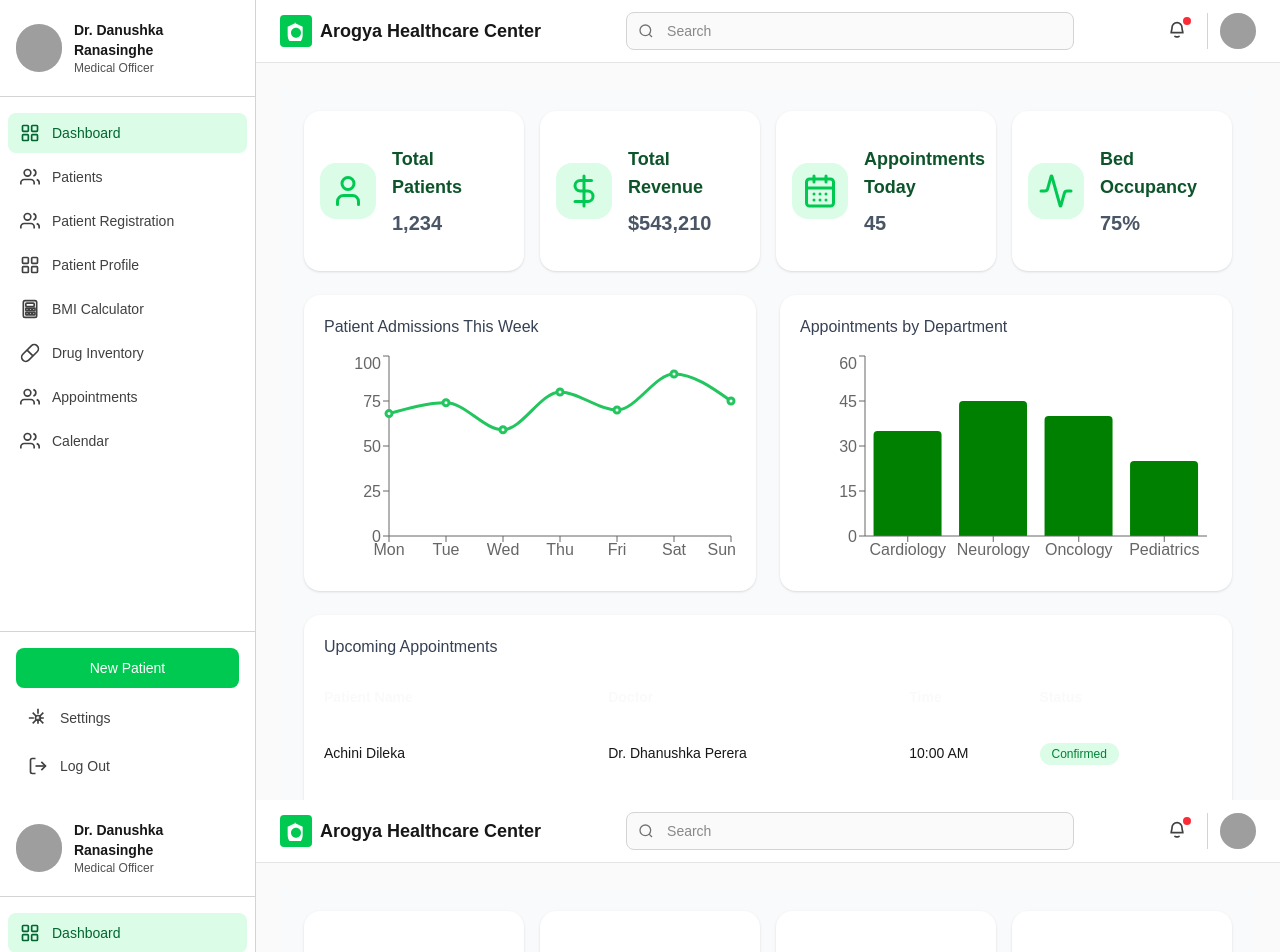
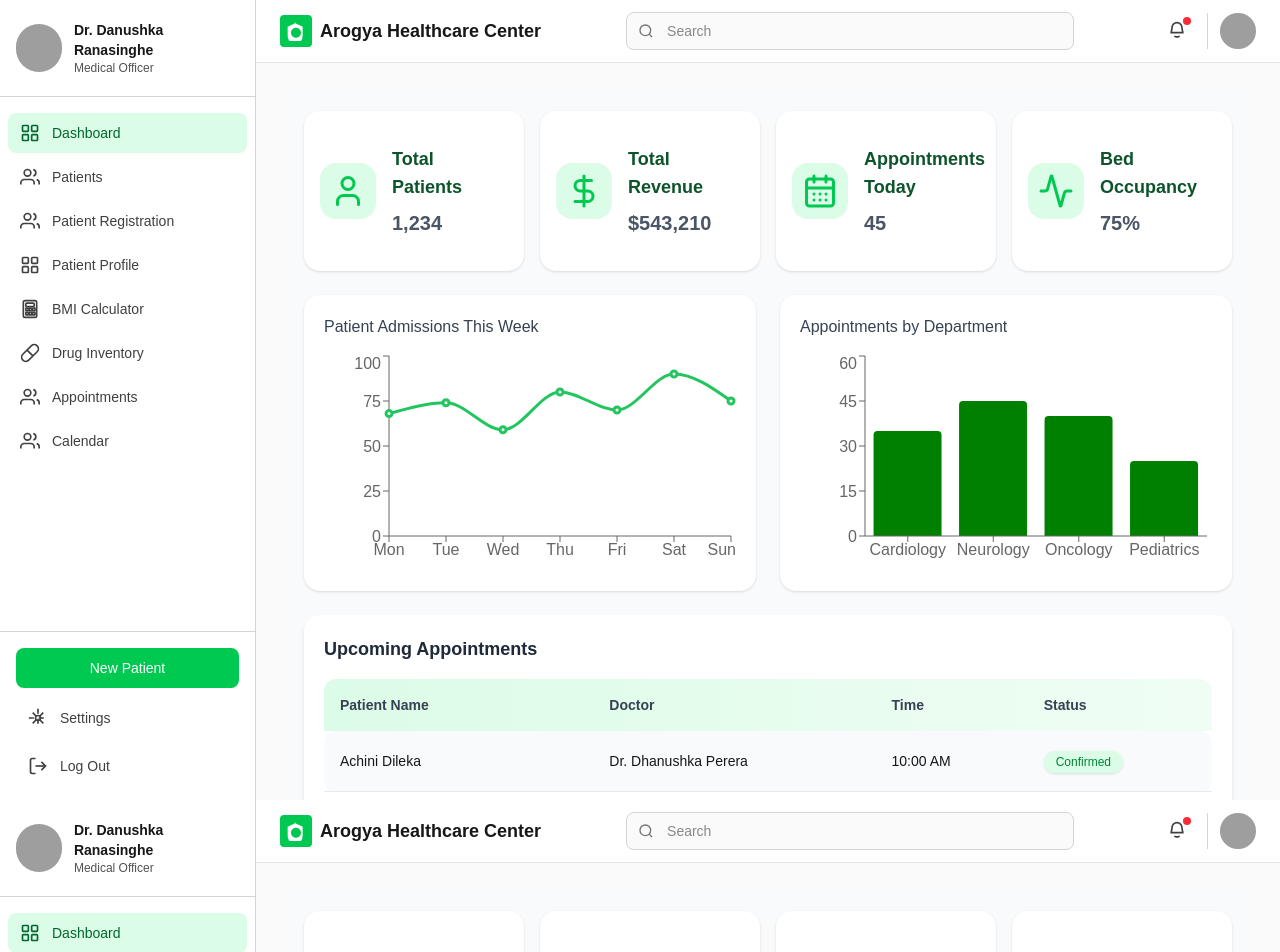
Before and after one commit to Arogya-Medical-Center/aroga-frontend, a Next.js app: page /dashboard/admin in a window 1280 px wide. Shown: the top 952 px of the page. Built offline with nearby package versions, Linux system fonts and the light colour scheme; grey boxes are pictures that could not be loaded.

Commit message:
modify appointment table

```diff
--- a/src/app/components/admin_dashboard/AppointmentTable.tsx
+++ b/src/app/components/admin_dashboard/AppointmentTable.tsx
@@ -28,26 +28,30 @@ export default function AppointmentTable() {
   };
 
   return (
-    <div className="bg-white rounded-2xl p-5 shadow-sm">
-      <h3 className="font-medium text-gray-700 mb-3">Upcoming Appointments</h3>
-  <table className="w-full text-sm">
-        <thead className="text-gray-50 ">
-          <tr>
-            <th className="text-left py-4">Patient Name</th>
-            <th className="text-left py-4">Doctor</th>
-            <th className="text-left py-4">Time</th>
-            <th className="text-left py-4">Status</th>
+    <div className="bg-white rounded-2xl p-5 shadow-md">
+      <h3 className="font-semibold text-gray-800 mb-4 text-lg">Upcoming Appointments</h3>
+      <div className="overflow-x-auto">
+        <table className="w-full text-sm rounded-xl overflow-hidden">
+          <thead>
+            <tr className="bg-gradient-to-r from-green-100 to-green-50">
+              <th className="text-left py-4 px-4 font-semibold text-gray-700">Patient Name</th>
+              <th className="text-left py-4 px-4 font-semibold text-gray-700">Doctor</th>
+              <th className="text-left py-4 px-4 font-semibold text-gray-700">Time</th>
+              <th className="text-left py-4 px-4 font-semibold text-gray-700">Status</th>
             </tr>
           </thead>
           <tbody>
             {appointments.map((a, idx) => (
-            <tr key={idx} className=" border-gray-200 hover:bg-gray-50 ">
-              <td className="py-5">{a.name}</td>
-              <td className="py-4">{a.doctor}</td>
-              <td className="py-4">{a.time}</td>
-              <td className="py-4">
+              <tr
+                key={idx}
+                className={`border-b border-gray-200 ${idx % 2 === 0 ? 'bg-gray-50' : 'bg-white'} hover:bg-green-50 transition`}
+              >
+                <td className="py-5 px-4 rounded-l-xl">{a.name}</td>
+                <td className="py-4 px-4">{a.doctor}</td>
+                <td className="py-4 px-4">{a.time}</td>
+                <td className="py-4 px-4 rounded-r-xl">
                   <span
-                  className={`px-3 py-1 rounded-full text-xs ${getBadgeColor(a.status)}`}
+                    className={`px-3 py-1 rounded-full text-xs font-medium shadow-sm ${getBadgeColor(a.status)}`}
                   >
                     {a.status}
                   </span>
@@ -57,5 +61,6 @@ export default function AppointmentTable() {
           </tbody>
         </table>
       </div>
+    </div>
   );
 }
```
Lines whose indentation alone changed are shown as unchanged.
